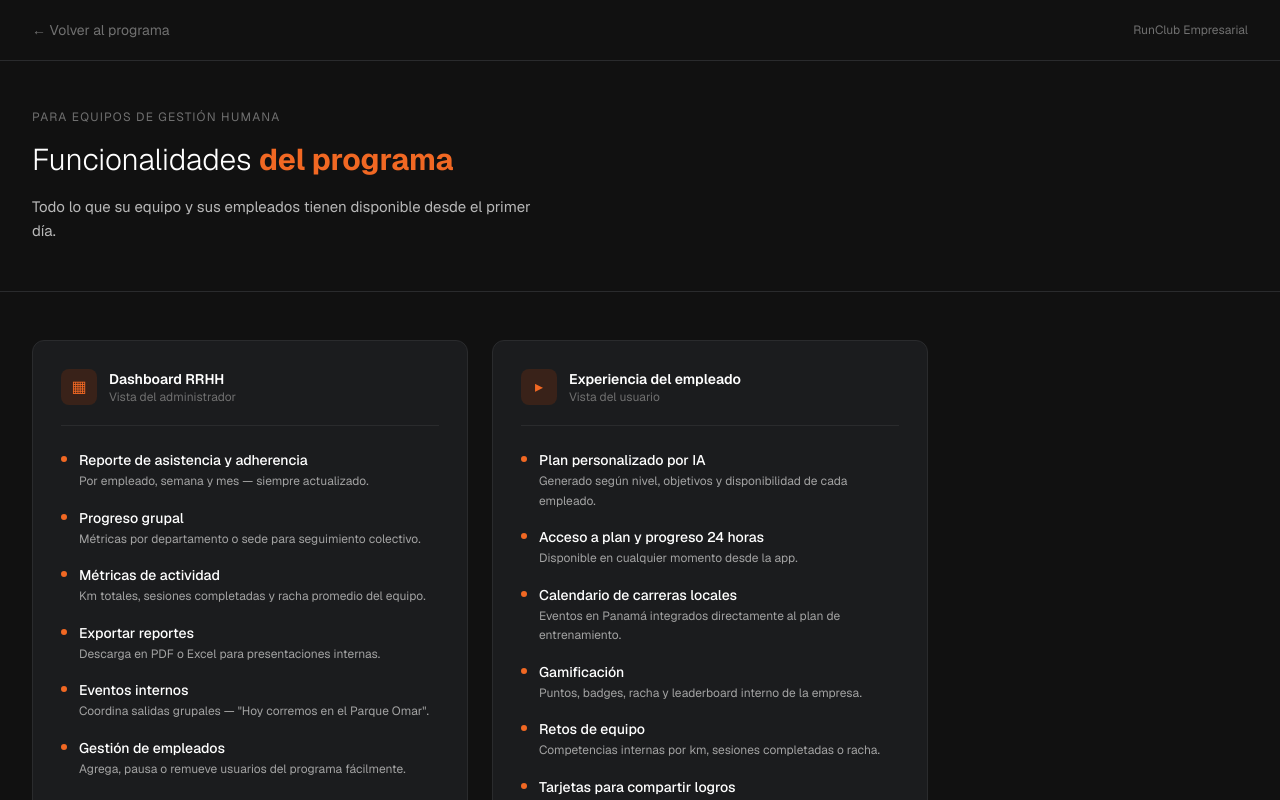
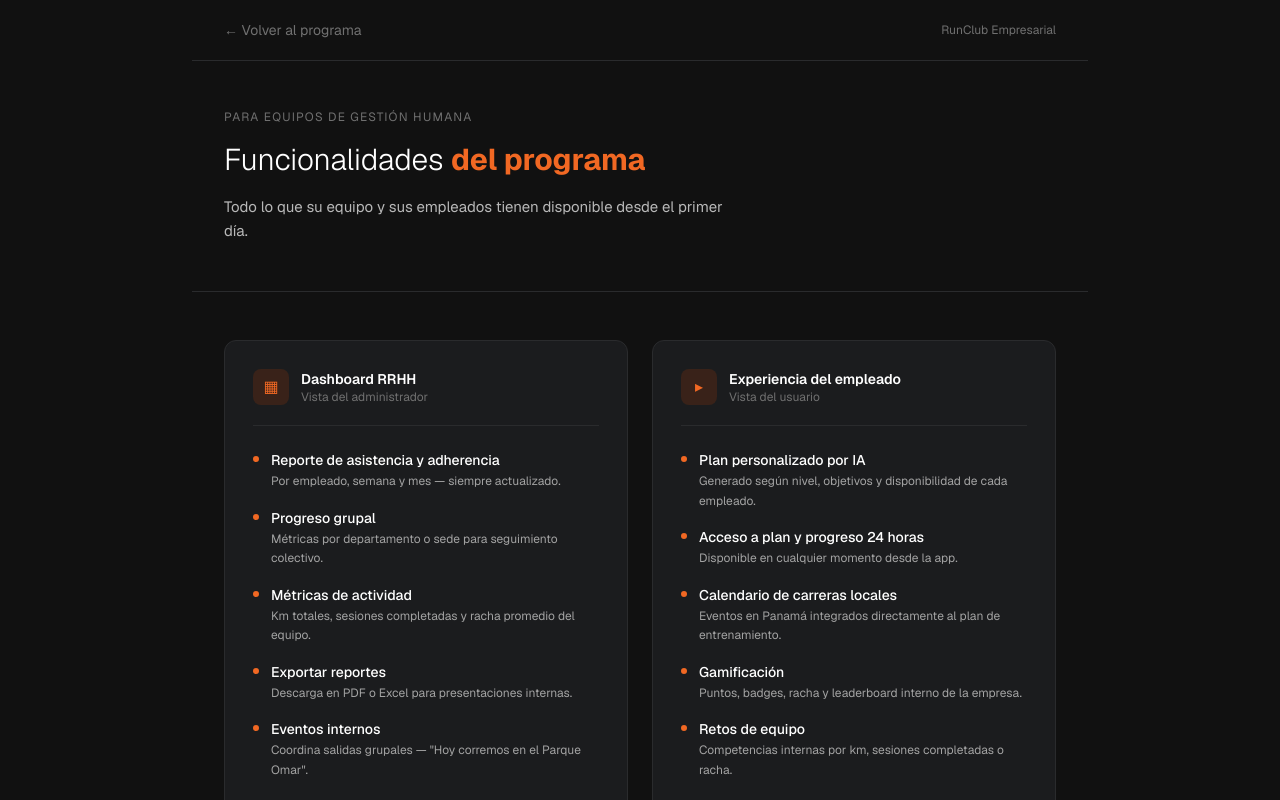
Before and after one commit to jjrivera11/runclub-pty, a Next.js app: page /empresarial/features in a window 1280 px wide. Shown: the top 800 px of the page. Built offline with nearby package versions, Linux system fonts and the light colour scheme.

Commit message:
fix: max-width container en landing y features empresarial

```diff
--- a/src/app/empresarial/features/page.tsx
+++ b/src/app/empresarial/features/page.tsx
@@ -3,6 +3,7 @@ import Link from "next/link";
 export default function EmpresarialFeaturesPage() {
   return (
     <main className="min-h-screen bg-[#111111] text-white font-sans">
+      <div className="max-w-4xl mx-auto">
 
       {/* Nav */}
       <nav className="flex justify-between items-center px-8 py-5 border-b border-[#2a2b2d]">
@@ -141,6 +142,7 @@ export default function EmpresarialFeaturesPage() {
         </p>
       </footer>
 
+      </div>
     </main>
   );
 }
--- a/src/app/empresarial/page.tsx
+++ b/src/app/empresarial/page.tsx
@@ -31,6 +31,7 @@ export default function EmpresarialPage() {
 
   return (
     <main className="min-h-screen bg-[#111111] text-white font-sans">
+      <div className="max-w-4xl mx-auto">
 
       {/* Nav */}
       <nav className="flex justify-between items-center px-8 py-5 border-b border-[#2a2b2d]">
@@ -216,6 +217,7 @@ export default function EmpresarialPage() {
         </p>
       </footer>
 
+      </div>
     </main>
   );
 }
```
